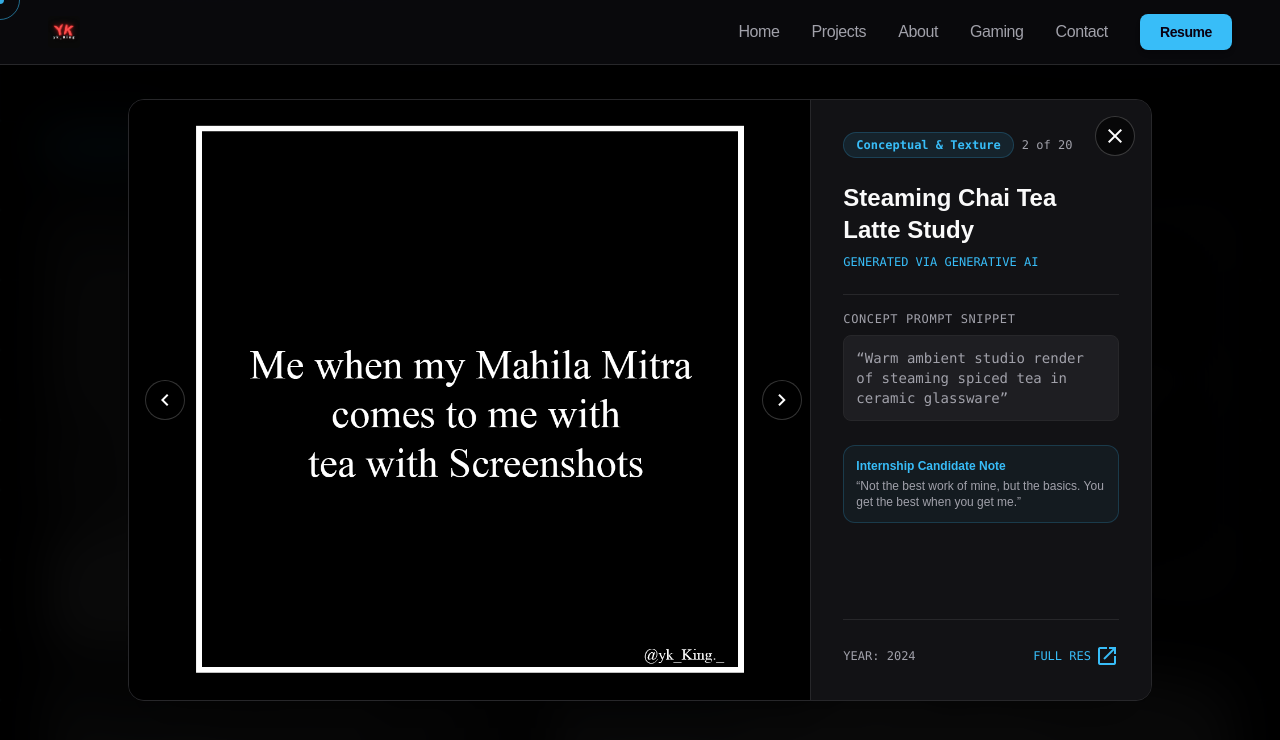
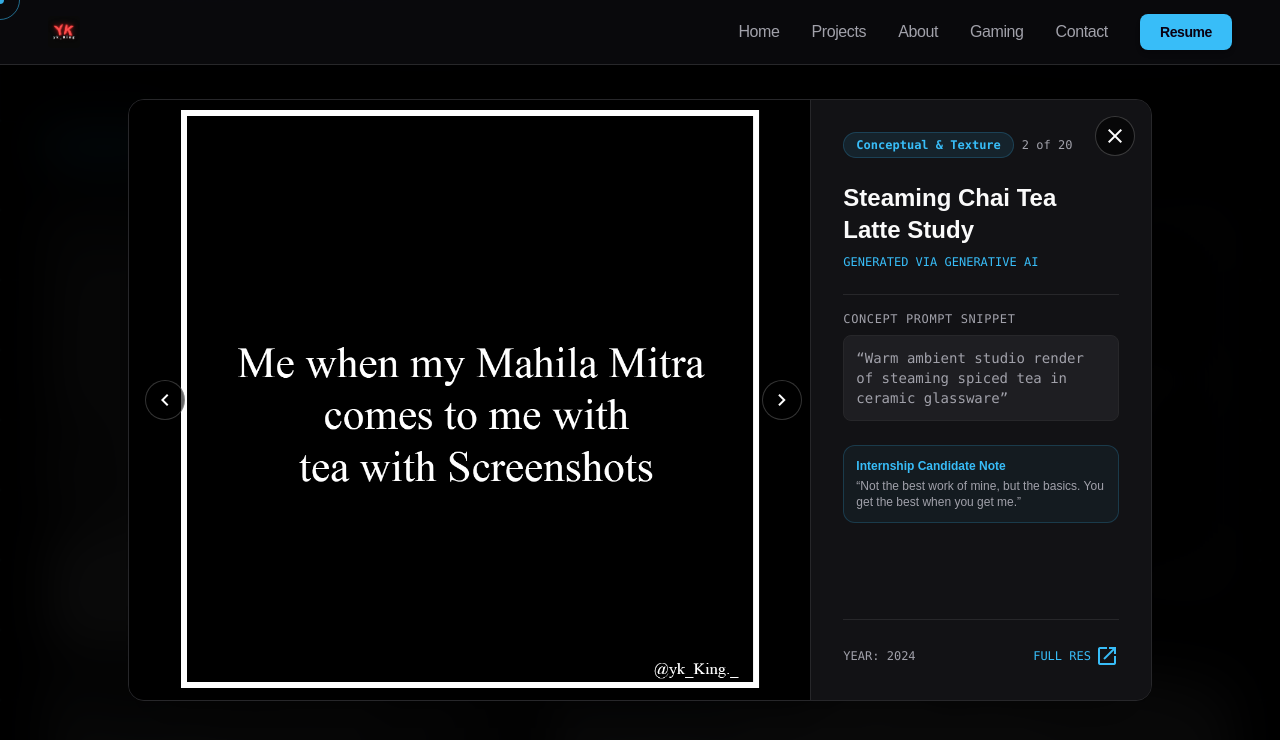
Before and after one commit to ykking2811/portfolio, a Next.js app: page /ai-catalog in a window 1280 px wide. Both pictures are taken after a click on the element 1042 px from the left and 900 px from the top of the page. Shown: the part 500-1240 px from the top of the page. Built offline with nearby package versions, Linux system fonts and the light colour scheme; a web font is replaced by a local one.

Commit message:
fix: use dynamic getImgSrc helper with NEXT_PUBLIC_BASE_PATH for GitHub Pages subpath image rendering

```diff
--- a/src/app/ai-catalog/page.tsx
+++ b/src/app/ai-catalog/page.tsx
@@ -247,6 +247,11 @@ const CATEGORIES = [
   "Festive & Concepts"
 ] as const;
 
+const getImgSrc = (filename: string) => {
+  const base = process.env.NEXT_PUBLIC_BASE_PATH || "";
+  return `${base}/ai-imgs/${filename}`;
+};
+
 export default function AICatalog() {
   const [activeCategory, setActiveCategory] = useState<string>("All Concepts");
   const [selectedItemIndex, setSelectedItemIndex] = useState<number | null>(null);
@@ -355,10 +360,13 @@ export default function AICatalog() {
             onClick={() => setSelectedItemIndex(idx)}
             className={`group relative rounded-2xl overflow-hidden bg-surface-container border border-outline-variant hover:border-primary/60 transition-all duration-500 cursor-pointer min-h-[260px] ${item.spanClass}`}
           >
-            <img
-              src={`/ai-imgs/${item.filename}`}
+            <Image
+              src={getImgSrc(item.filename)}
               alt={item.title}
-              className="absolute inset-0 w-full h-full object-cover grayscale opacity-75 group-hover:grayscale-0 group-hover:opacity-100 group-hover:scale-105 transition-all duration-700 ease-out"
+              fill
+              unoptimized
+              className="object-cover grayscale opacity-75 group-hover:grayscale-0 group-hover:opacity-100 group-hover:scale-105 transition-all duration-700 ease-out"
+              sizes="(max-width: 768px) 100vw, 50vw"
             />
 
             {/* Top Badge */}
@@ -432,10 +440,13 @@ export default function AICatalog() {
 
             {/* Image Preview Container */}
             <div className="md:w-2/3 h-64 md:h-[75vh] relative bg-black flex items-center justify-center p-4">
-              <img
-                src={`/ai-imgs/${filteredItems[selectedItemIndex].filename}`}
+              <Image
+                src={getImgSrc(filteredItems[selectedItemIndex].filename)}
                 alt={filteredItems[selectedItemIndex].title}
-                className="max-w-full max-h-full object-contain"
+                fill
+                unoptimized
+                className="object-contain"
+                priority
               />
             </div>
 
@@ -481,7 +492,7 @@ export default function AICatalog() {
               <div className="pt-6 border-t border-outline-variant flex justify-between items-center text-xs font-mono text-on-surface-variant">
                 <span>YEAR: {filteredItems[selectedItemIndex].year}</span>
                 <a
-                  href={`/ai-imgs/${filteredItems[selectedItemIndex].filename}`}
+                  href={getImgSrc(filteredItems[selectedItemIndex].filename)}
                   target="_blank"
                   rel="noopener noreferrer"
                   className="text-primary hover:underline flex items-center gap-1"
```
